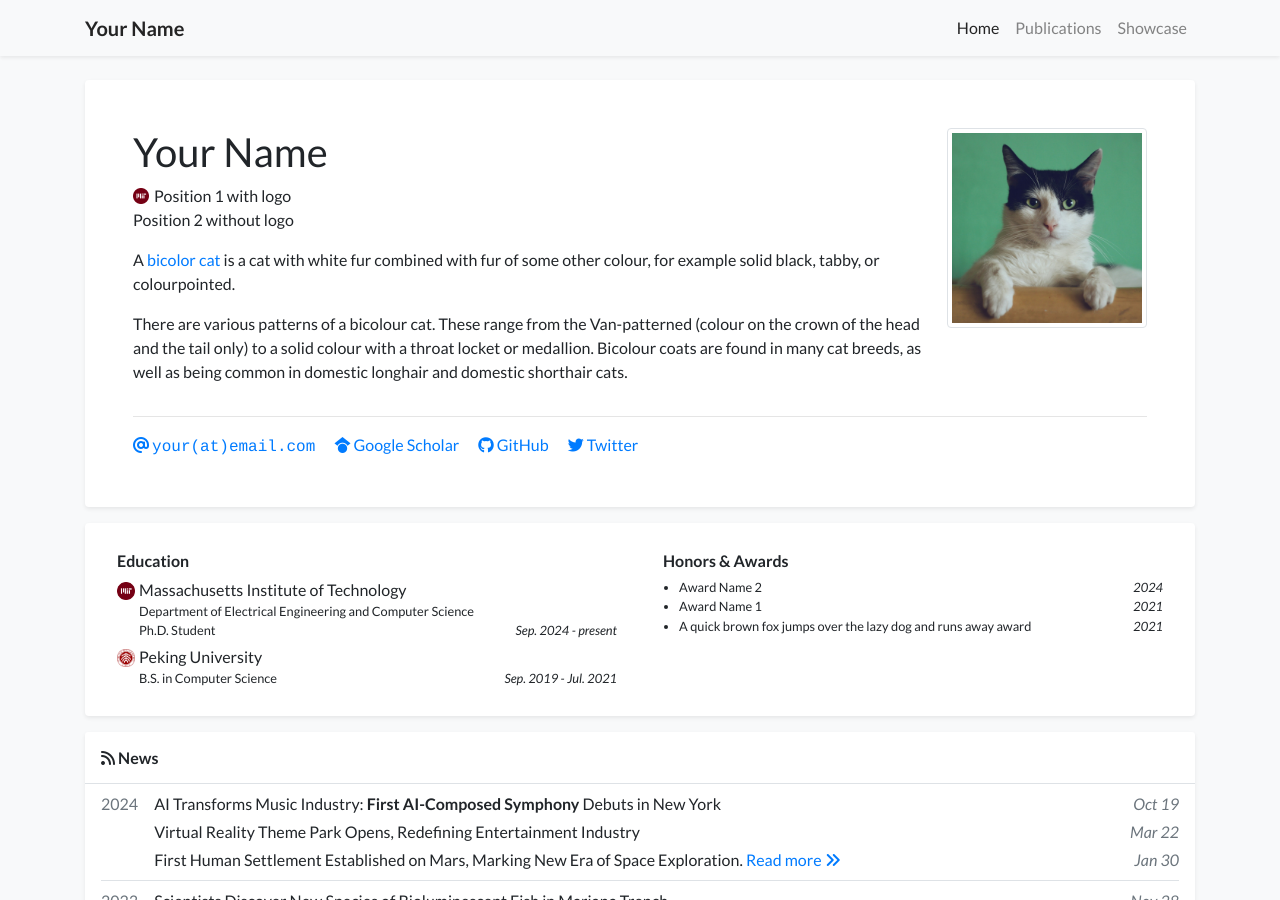
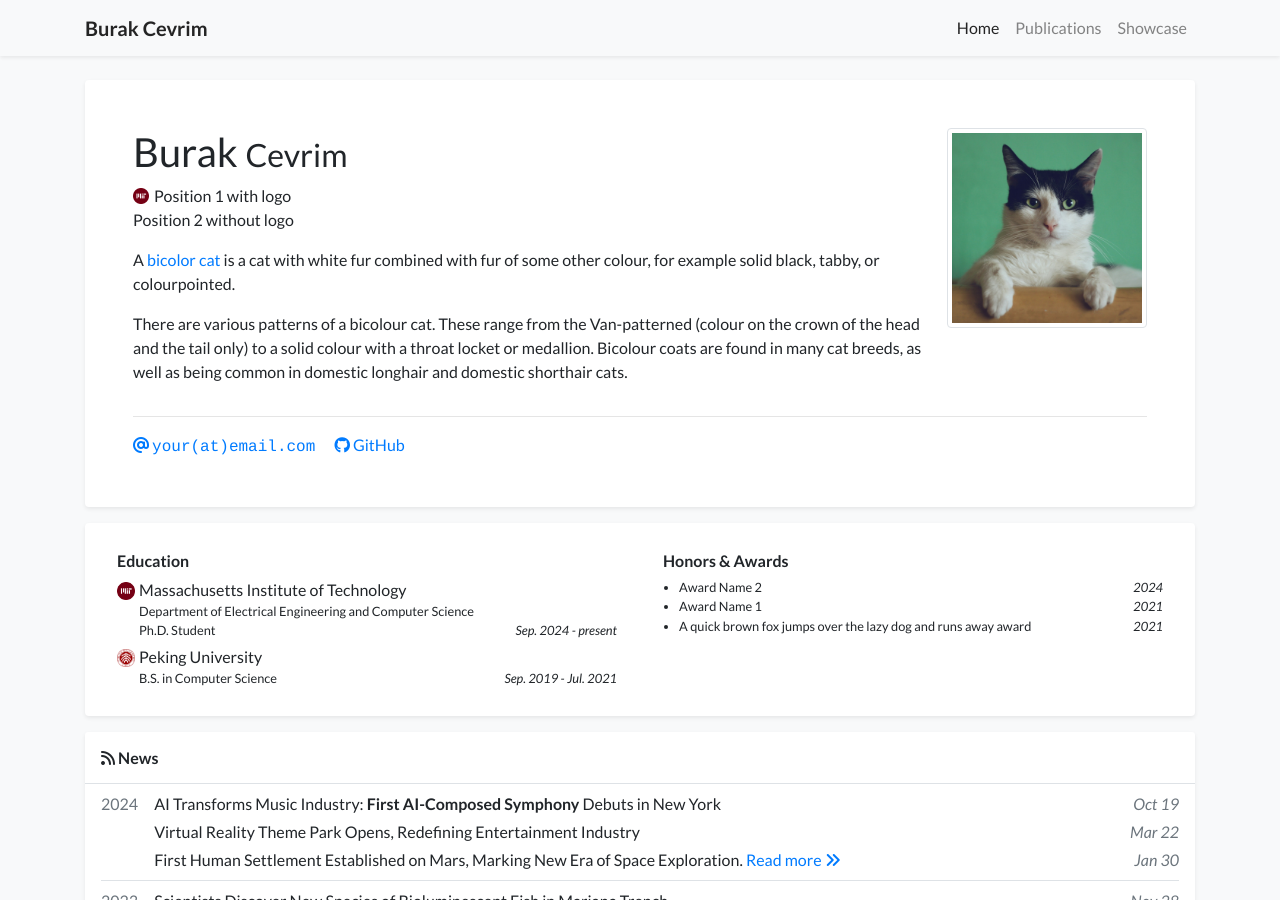
Before and after one commit to BurakCevrim/BurakCevrim.github.io, a Jekyll site: the page built from index.html, in a window 1280 px wide and 900 px high. Built offline with Jekyll 4.4.1, drawn with Linux system fonts in a browser that asks for light colours; nearby versions of some CDN libraries; a style sheet for code colours, icons or effects is not loaded.

Commit message:
isim degisikligi

```diff
--- a/_data/profile.yml
+++ b/_data/profile.yml
@@ -1,6 +1,6 @@
-primary_name: "Your Name"
-secondary_name: ""
-navbar_name: "Your Name"
+primary_name: "Burak"
+secondary_name: "Cevrim"
+navbar_name: "Burak Cevrim"
 
 positions:
 - logo: /assets/images/badges/MIT_Social_circle.png  # Logo is optional
@@ -10,9 +10,9 @@ positions:
 
 email: "your@email.com"
 # cv_link: link-to-your-cv-file
-gscholar: xFmQpf4AAAAJ  # This is an example, replace it with your own Google Scholar ID
+#gscholar: xFmQpf4AAAAJ  # This is an example, replace it with your own Google Scholar ID
 github: your_github_id
-twitter: your_twitter_id  # Do not include the '@' symbol
+#twitter: your_twitter_id  # Do not include the '@' symbol
 # wechat_qrcode: /assets/images/etc/wechat.jpg
 # wechat_prompt: >-
 #   Please tell me your <strong>name</strong> and <strong>affiliation</strong> (current or past) when adding my wechat. Thanks!
```
